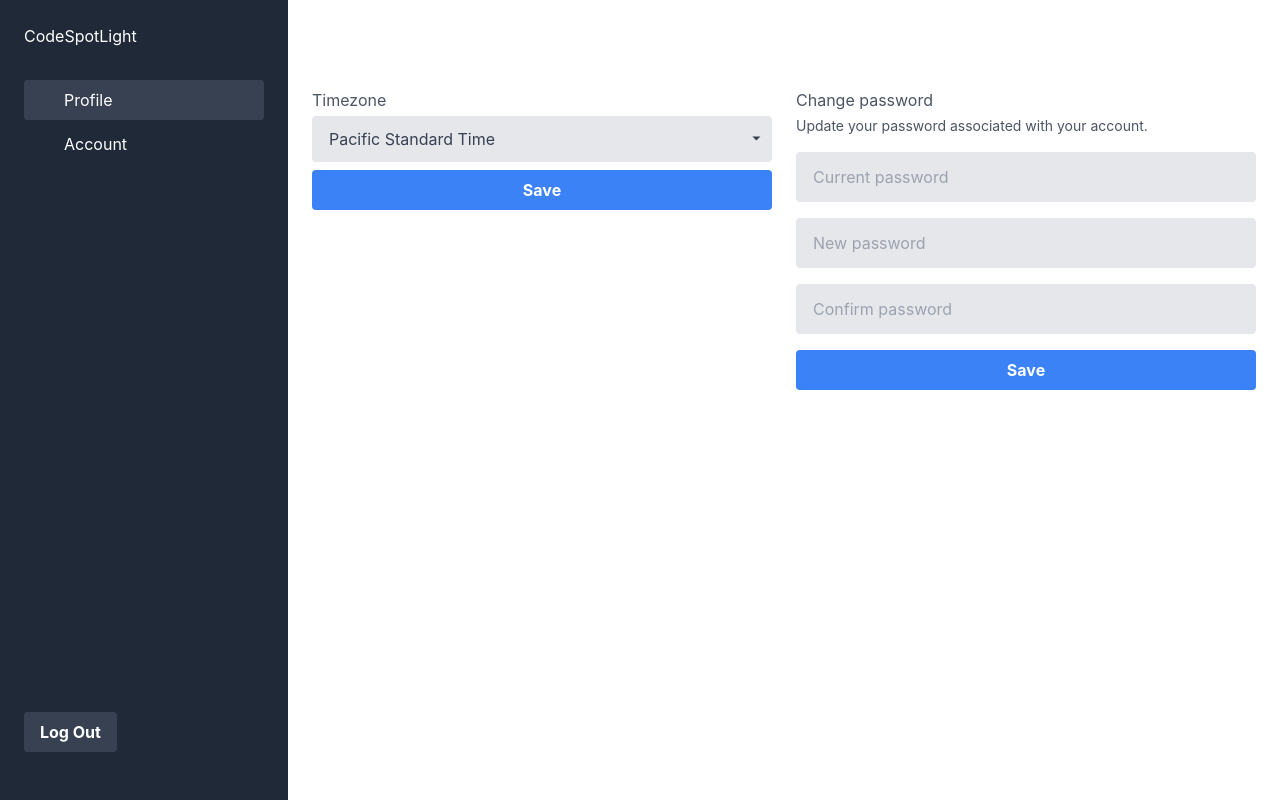
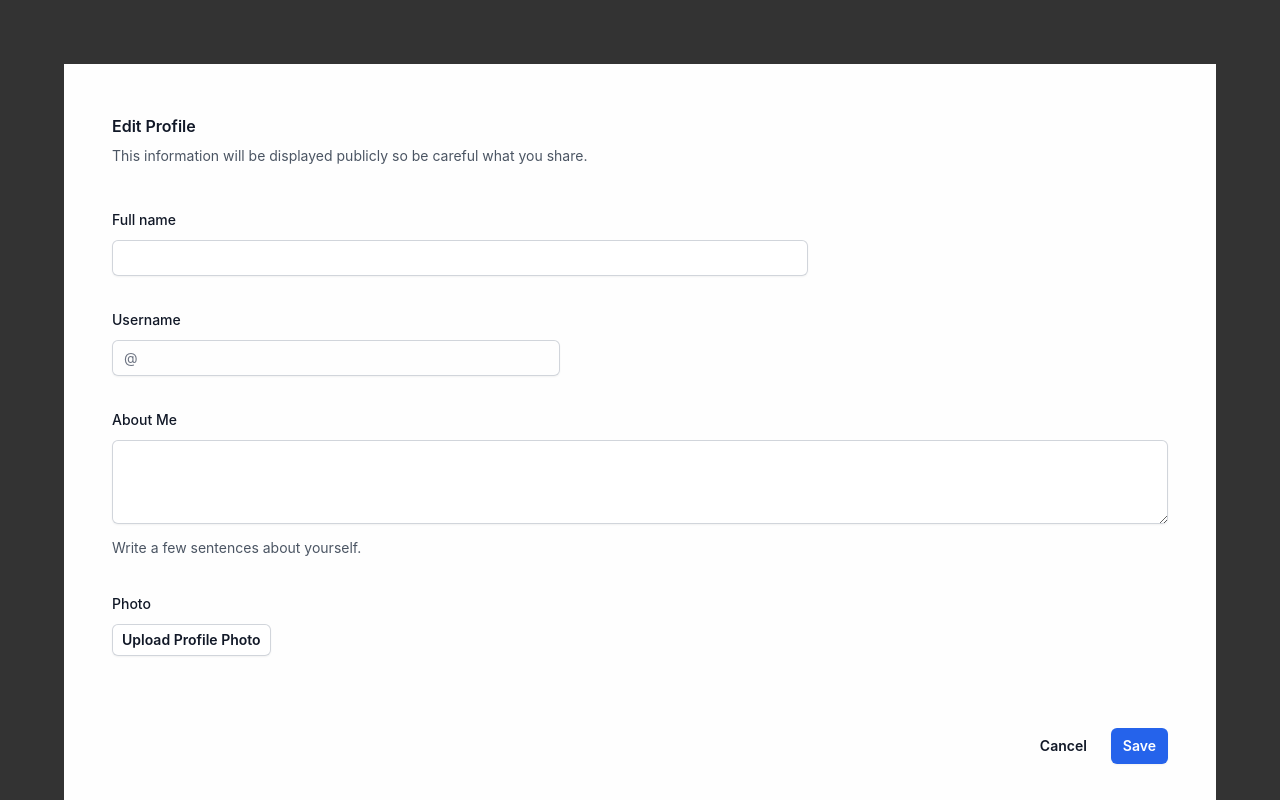
Before and after one commit to jaymeliao/CodeSpotLight, a React (Create React App) app: page /setting in a window 1280 px wide. Built offline with nearby package versions, Linux system fonts and the light colour scheme.

Commit message:
add modal

```diff
--- a/src/App.js
+++ b/src/App.js
@@ -5,7 +5,7 @@
 import HomePage from "./Pages/HomePage/HomePage";
 import LoginPage from "./Pages/LoginPage/LoginPage";
 import SignUpPage from "./Pages/SignUpPage/SignUpPage";
-import SettingPage from "./Pages/SettingPage/SettingPage";
+import EditProfileForm from "./Components/EditProfileForm/EditProfileForm";
 
 function App() {
   const [user, setUser] = useState({});
@@ -20,7 +20,7 @@
     const token = localStorage.getItem("token");
     const getUserData = async () => {
       try {
-        const response = await axios.get("http://localhost:8080/user", {
+        const response = await axios.get("http://localhost:8080/auth/user", {
           headers: {
             Authorization: `Bearer ${token}`, // send token as auth header
           },
@@ -42,7 +42,7 @@
   const handleLogin = async (event) => {
     event.preventDefault();
     try {
-      const response = await axios.post("http://localhost:8080/login", {
+      const response = await axios.post("http://localhost:8080/auth/login", {
         username: event.target.username.value,
         password: event.target.password.value,
       });
@@ -51,7 +51,7 @@
 
       if (response.data.token) {
         // get user data using token
-        const userResponse = await axios.get("http://localhost:8080/user", {
+        const userResponse = await axios.get("http://localhost:8080/auth/user", {
           headers: {
             Authorization: `Bearer ${response.data.token}`,
           },
@@ -62,20 +62,19 @@
         setError("");
       }
     } catch (err) {
-      console.error(err.response.data.message);
       setError("Error Login: Please check your username or password.");
     }
   };
 
   const handleLoginAfterSignup = async (username, password) => {
     try {
-      const response = await axios.post("http://localhost:8080/login", {
+      const response = await axios.post("http://localhost:8080/auth/login", {
         username,
         password,
       });
 
       localStorage.setItem("token", response.data.token);
-      const userResponse = await axios.get("http://localhost:8080/user", {
+      const userResponse = await axios.get("http://localhost:8080/auth/user", {
         headers: {
           Authorization: `Bearer ${response.data.token}`,
         },
@@ -123,7 +122,7 @@
           <Route
             path="/setting"
             element={
-             <SettingPage user={user} handleLogout={handleLogout}/>
+             <EditProfileForm user={user}/>
             }
           />
         </Routes>
--- /dev/null
+++ b/src/Components/EditProfileForm/EditProfileForm.jsx
@@ -0,0 +1,116 @@
+import React from "react";
+import "./EditProfileForm.scss";
+function EditProfileForm({ className, user, setShowModal }) {
+  const handleCancel = () => {
+    setShowModal(false);
+  };
+  const handleSubmit = (e) => {
+    e.preventDefault();
+
+    setShowModal(false);
+  };
+
+  return (
+    <div className="modal">
+      <form className="p-12" onSubmit={handleSubmit}>
+        <div className="space-y-12">
+          <div className="border-gray-900/10 pb-12">
+            <h2 className="text-base font-semibold leading-7 text-gray-900">
+              Edit Profile
+            </h2>
+            <p className="mt-1 text-sm leading-6 text-gray-600">
+              This information will be displayed publicly so be careful what you
+              share.
+            </p>
+
+            <div className="mt-10 grid grid-cols-1 gap-x-6 gap-y-8 sm:grid-cols-6">
+              <div className="sm:col-span-4">
+                <label className="block text-sm font-medium leading-6 text-gray-900">
+                  Full name
+                </label>
+                <div className="mt-2">
+                  <input
+                    type="text"
+                    name="fullname"
+                    className="block w-full rounded-md border-0 py-1.5 px-1.5 text-gray-900 shadow-sm ring-1 ring-inset ring-gray-300 placeholder:text-gray-400 focus:ring-inset focus:ring-indigo-600 sm:text-sm sm:leading-6"
+                  />
+                </div>
+              </div>
+              <div className="sm:col-span-4">
+                <label
+                  htmlFor="username"
+                  className="block text-sm font-medium leading-6 text-gray-900"
+                >
+                  Username
+                </label>
+                <div className="mt-2">
+                  <div className="flex rounded-md shadow-sm ring-1 ring-inset ring-gray-300  sm:max-w-md">
+                    <span className="flex select-none items-center pl-3 text-gray-500 sm:text-sm">
+                      @
+                    </span>
+                    <input
+                      type="text"
+                      name="username"
+                      className="block flex-1 border-0 bg-transparent py-1.5 px-1.5 pl-1 text-gray-900 placeholder:text-gray-400 focus:ring-0 sm:text-sm sm:leading-6"
+                    />
+                  </div>
+                </div>
+              </div>
+
+              <div className="col-span-full">
+                <label
+                  htmlFor="about"
+                  className="block text-sm font-medium leading-6 text-gray-900"
+                >
+                  About Me
+                </label>
+                <div className="mt-2">
+                  <textarea
+                    name="self_intro"
+                    rows={3}
+                    className="block w-full rounded-md border-0 py-1.5 px-1.5 text-gray-900 shadow-sm ring-1 ring-inset ring-gray-300 placeholder:text-gray-400 focus:ring-inset focus:ring-indigo-600 sm:text-sm sm:leading-6"
+                    defaultValue={user.self_intro || ""}
+                  />
+                </div>
+                <p className="mt-3 text-sm leading-6 text-gray-600">
+                  Write a few sentences about yourself.
+                </p>
+              </div>
+
+              <div className="col-span-full">
+                <label className="block text-sm font-medium leading-6 text-gray-900">
+                  Photo
+                </label>
+                <div className="mt-2 flex items-center gap-x-3">
+                  <button
+                    type="button"
+                    className="rounded-md bg-white px-2.5 py-1.5 text-sm font-semibold text-gray-900 shadow-sm ring-1 ring-inset ring-gray-300 hover:bg-gray-50"
+                  >
+                    Upload Profile Photo
+                  </button>
+                </div>
+              </div>
+            </div>
+          </div>
+        </div>
+        <div className="mt-6 flex items-center justify-end gap-x-6">
+          <button
+            onClick={handleCancel}
+            type="button"
+            className="text-sm font-semibold leading-6 text-gray-900"
+          >
+            Cancel
+          </button>
+          <button
+            type="submit"
+            className="rounded-md bg-blue-600 px-3 py-2 text-sm font-semibold text-white shadow-sm hover:bg-indigo-500 focus-visible:outline focus-visible:outline-2 focus-visible:outline-offset-2 focus-visible:outline-indigo-600"
+          >
+            Save
+          </button>
+        </div>
+      </form>
+    </div>
+  );
+}
+
+export default EditProfileForm;
--- /dev/null
+++ b/src/Components/EditProfileForm/EditProfileForm.scss
@@ -0,0 +1,14 @@
+.modal {
+    position: fixed;
+    z-index: 1000;
+    left: 0;
+    top: 0;
+    width: 100%;
+    height: 100%;
+    overflow: auto;
+    background-color: rgba(0, 0, 0, 0.8);
+    > * {
+        background-color: #fefefe;
+        margin: 5%;
+    }
+}
--- a/src/Components/SideBar/SideBar.jsx
+++ b/src/Components/SideBar/SideBar.jsx
@@ -1,9 +1,10 @@
 /* eslint-disable jsx-a11y/img-redundant-alt */
 /* eslint-disable jsx-a11y/anchor-is-valid */
-import React from "react";
+import React, { useState } from "react";
 import { FontAwesomeIcon } from "@fortawesome/react-fontawesome";
 import { faHashtag, faPen } from "@fortawesome/free-solid-svg-icons";
 import "./SideBar.scss";
+import EditProfileForm from "../EditProfileForm/EditProfileForm";
 const blankProfile = process.env.PUBLIC_URL + "/images/blank-profile.png";
 
 function truncateString(str, num = 10) {
@@ -14,10 +15,20 @@
 }
 
 function SideBar({ user }) {
+  const [showModal, setShowModal] = useState(false);
+
+  const handleEditClick = () => {
+    setShowModal(true);
+  };
+
   return (
+    <>
       <div className="w-96 shadow-md bg-white my-4 ">
         <div className="flex justify-end">
-        <button className="text-blue-500 hover:bg-blue-500 hover:text-white font-bold py-1 px-4">
+          <button
+            onClick={handleEditClick}
+            className="text-blue-500 hover:bg-blue-500 hover:text-white font-bold py-1 px-4"
+          >
             <FontAwesomeIcon icon={faPen} />
           </button>
         </div>
@@ -40,11 +51,15 @@
             <p className="text-xs text-gray-500">@{user?.username}</p>
           </div>
         </div>
+        {user.self_intro ? (
           <p className="px-4 mb-4 text-gray-700 text-center">
-        Hello! I’m Ivy, a passionate software engineer with over 5 years of
-        experience specializing in full-stack web development, mobile app
-        development, cloud computing.
+            {user.self_intro}
           </p>
+        ) : (
+          <p className="px-4 mb-4 text-gray-300 text-center">
+            You haven't written anything about yourself yet.
+          </p>
+        )}
 
         <nav className="px-4">
           <a
@@ -169,7 +184,10 @@
             </div>
             <div>
               <p className="text-sm font-medium text-gray-700 ">
-              {truncateString("Tom Cookdasfasfdsafsfdfdfdsafasfafddasfdf", 10)}
+                {truncateString(
+                  "Tom Cookdasfasfdsafsfdfdfdsafasfafddasfdf",
+                  10
+                )}
               </p>
               <p className="text-xs text-gray-500">Software Enginner</p>
             </div>
@@ -184,13 +202,18 @@
             </div>
             <div>
               <p className="text-sm font-medium text-gray-700 ">
-              {truncateString("Tom Cookdasfasfdsafsfdfdfdsafasfafddasfdf", 10)}
+                {truncateString(
+                  "Tom Cookdasfasfdsafsfdfdfdsafasfafddasfdf",
+                  10
+                )}
               </p>
               <p className="text-xs text-gray-500">Software Enginner</p>
             </div>
           </div>
         </div>
       </div>
+      {showModal && <EditProfileForm user={user} setShowModal={setShowModal} />}
+    </>
   );
 }
 
--- a/src/Pages/SettingPage/SettingPage.jsx
+++ b/src/Pages/SettingPage/SettingPage.jsx
@@ -1,4 +1,6 @@
 /* eslint-disable jsx-a11y/anchor-is-valid */
+
+// TODO : implement in the future !!
 import React from "react";
 import "./SettingPage.scss";
 function SettingPage({ user, handleLogout }) {
--- a/src/Pages/SignUpPage/SignUpPage.jsx
+++ b/src/Pages/SignUpPage/SignUpPage.jsx
@@ -27,14 +27,12 @@
         password: event.target.password.value,
       };
       const response = await axios.post(
-        "http://localhost:8080/signup",
+        "http://localhost:8080/auth/signup",
         newAccount
       );
-      console.log("Signup successful", response.data);
       await handleLoginAfterSignup(newAccount.username, newAccount.password);
       navigate("/");
     } catch (err) {
-      console.log(err);
       if (err.response && err.response.status === 409) {
         setError(
           err.response.data.error ||
```
Lines whose indentation alone changed are shown as unchanged.
